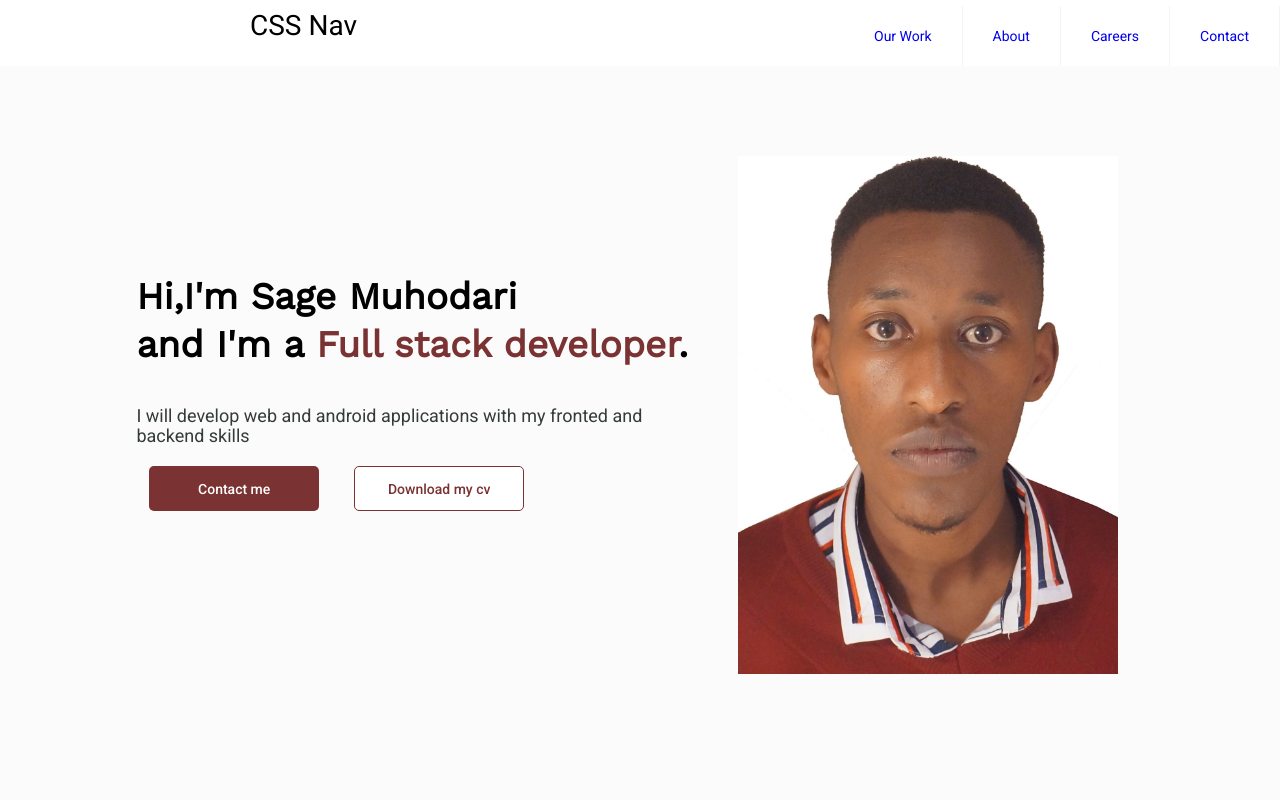
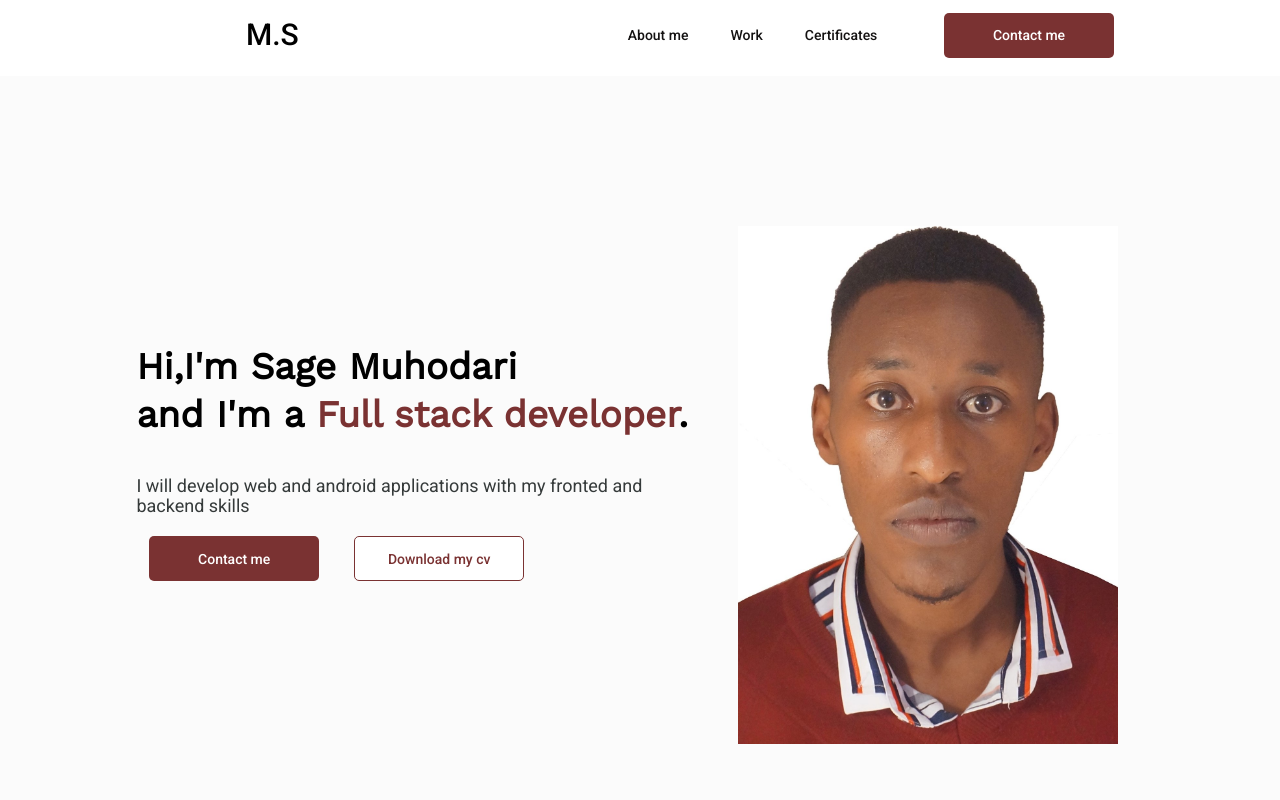
Before and after one commit to Muhodari/myPortfoliio, an Angular app: page / in a window 1280 px wide. Shown: the top 800 px of the page. Built offline with nearby package versions, Linux system fonts and the light colour scheme.

Commit message:
reseted all to default

```diff
--- a/src/app/Components/Header/Header.component.css
+++ b/src/app/Components/Header/Header.component.css
@@ -52,158 +52,6 @@ margin-right: 150px;
   margin-left: 10px;
   height: 58px;
 }
-
-
-
-
-
-
-
-
-
-/* part two code Header */
-body {
-  margin:0;
-}
-.header {
-  background-color: #fff;
-  margin-top: 0 !important;
-  padding-top: 0 !important;
-  /* box-shadow: 1px 1px 4px 0 rgba(0,0,0,.1); */
-  position: fixed;
-  width: 100%;
-  z-index: 1;
-}
-
-.header ul {
-  margin: 0;
-  padding: 0;
-  list-style: none;
-  overflow: hidden;
-  background-color: #fff;
-}
-
-.header li a {
-  display: block;
-  padding: 20px 20px;
-  border-right: 1px solid #f4f4f4;
-  text-decoration: none;
-}
-
-.header li a:hover,
-.header .menu-btn:hover {
-  background-color: #f4f4f4;
-}
-
-.header .logo {
-  display: block;
-  float: left;
-  font-size: 2em;
-  padding: 10px 20px;
-  text-decoration: none;
-}
-
-/* menu */
-
-.header .menu {
-  clear: both;
-  max-height: 0;
-  transition: max-height .2s ease-out;
-}
-
-/* menu icon */
-
-.header .menu-icon {
-  cursor: pointer;
-  display: inline-block;
-  float: right;
-  padding: 28px 20px;
-  position: relative;
-  user-select: none;
-}
-
-.header .menu-icon .navicon {
-  background: #333;
-  display: block;
-  height: 2px;
-  position: relative;
-  transition: background .2s ease-out;
-  width: 60px;
-}
-
-.header .menu-icon .navicon:before,
-.header .menu-icon .navicon:after {
-  background: #333;
-  content: '';
-  display: block;
-  height: 100%;
-  position: absolute;
-  transition: all .2s ease-out;
-  width: 100%;
-}
-
-.header .menu-icon .navicon:before {
-  top: 5px;
-}
-
-.header .menu-icon .navicon:after {
-  top: -5px;
-}
-
-/* menu btn */
-
-.header .menu-btn {
-  display: none;
-}
-
-.header .menu-btn:checked ~ .menu {
-  max-height: 240px;
-}
-
-.header .menu-btn:checked ~ .menu-icon .navicon {
-  background: transparent;
-}
-
-.header .menu-btn:checked ~ .menu-icon .navicon:before {
-  transform: rotate(-45deg);
-}
-
-.header .menu-btn:checked ~ .menu-icon .navicon:after {
-  transform: rotate(45deg);
-}
-
-.header .menu-btn:checked ~ .menu-icon:not(.steps) .navicon:before,
-.header .menu-btn:checked ~ .menu-icon:not(.steps) .navicon:after {
-  top: 0;
-}
-
-.navicon{
-  font-size: 300px !important;
-}
-/* 48em = 768px */
-
-@media (min-width: 48em) {
-
-
-  .header li {
-    float: left;
-  }
-  .header li a {
-    padding: 20px 30px;
-  }
-  .header .menu {
-    clear: none;
-    float: right;
-    max-height: none;
-  }
-  .header .menu-icon {
-    display: none;
-  }
-}
-
-
-
-
 
 
 
--- a/src/app/Components/Header/Header.component.html
+++ b/src/app/Components/Header/Header.component.html
@@ -17,7 +17,7 @@
 
     <!-- Header -->
 
-    <!-- <mat-toolbar>
+    <mat-toolbar>
       <span class="logo">M.S</span>
 
   <div class="normalButton">
@@ -31,32 +31,15 @@
   <div class="contactButton">
     <button mat-button >Contact me</button>
   </div>
-    </mat-toolbar> -->
-
-
-    <header class="header">
-      <a href="" class="logo">CSS Nav</a>
-      <input class="menu-btn" type="checkbox" id="menu-btn" />
-      <label class="menu-icon" for="menu-btn"><span class="navicon"></span></label>
-      <ul class="menu">
-        <li><a href="#work">Our Work</a></li>
-        <li><a href="#about">About</a></li>
-        <li><a href="#careers">Careers</a></li>
-        <li><a href="#contact">Contact</a></li>
-      </ul>
-    </header>
-
-
-
-
-
-
+    </mat-toolbar>
 
 
 
   <!-- ==========
     =========================================================================== -->
   <!-- main body -->
+
+
   <div class="div-main-body" >
 
   <div class="main-content">
```
